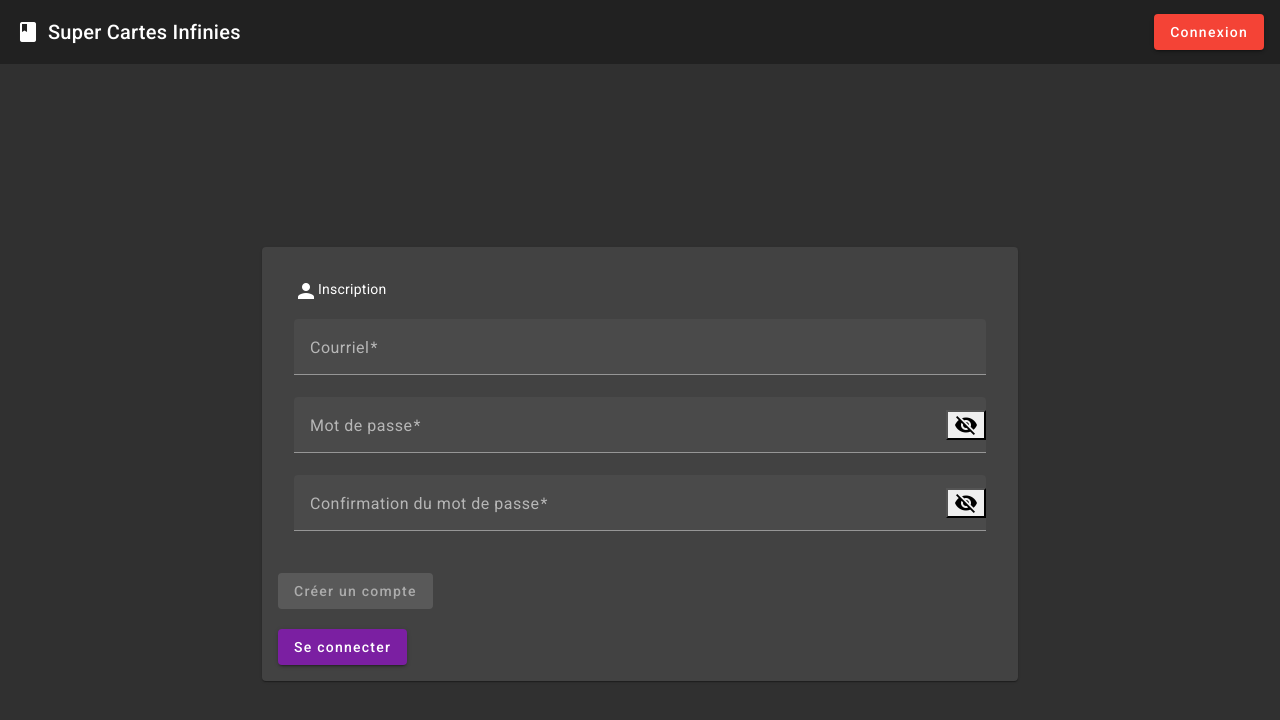
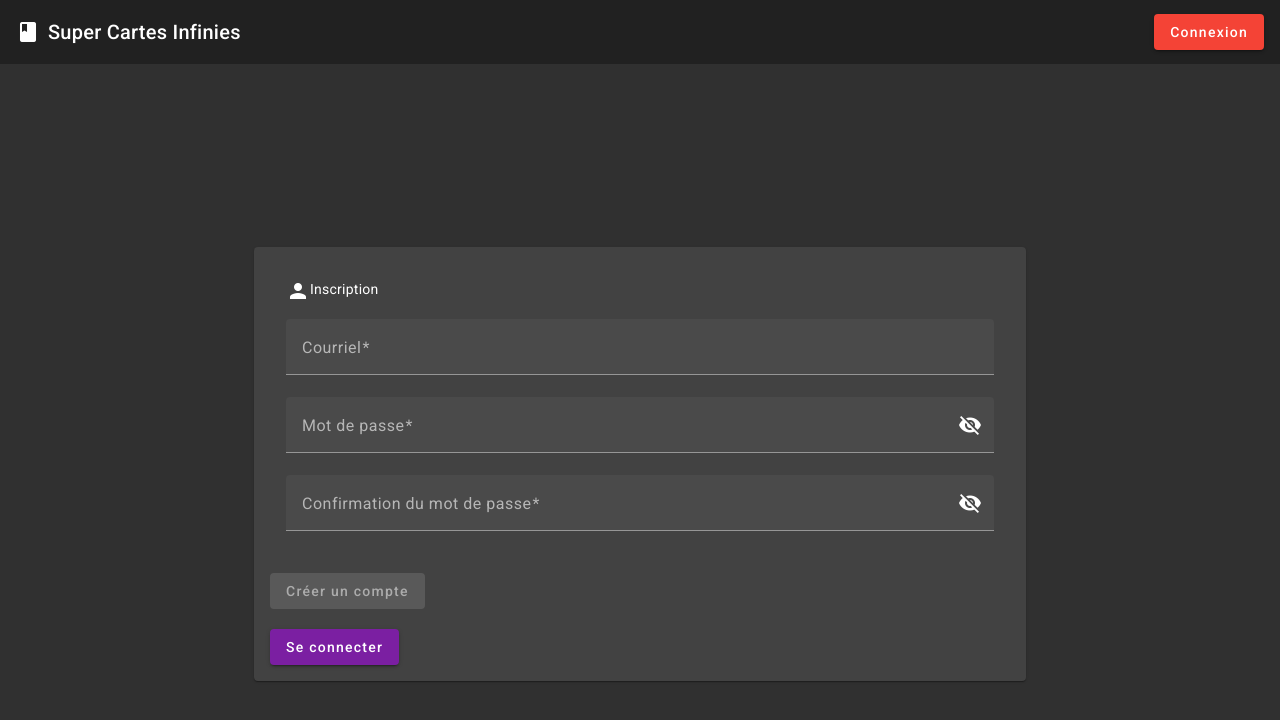
Before and after one commit to ColinMarotte/5W5_TP_Client, an Angular app in the folder ngsci-depart-main/: page /#/register in a window 1280 px wide. Shown: the top 720 px of the page. Built offline with nearby package versions, Linux system fonts and the light colour scheme.

Commit message:
BUGFIX: UI formulaire connexion/inscription
Maintenant, un appui sur la touche Enter envoi le formulaire, au lieu d'activer les boutons pour afficher/cacher le mot de passe, et ces derniers sont maintenant correctement stylisés.

```diff
--- a/ngsci-depart-main/src/app/components/login/login.component.html
+++ b/ngsci-depart-main/src/app/components/login/login.component.html
@@ -10,7 +10,7 @@
 
         <mat-form-field style="width: 100%">
           <mat-label>Courriel</mat-label>
-          <input matInput [(ngModel)]="emailInput" type="email" formControlName="email" name="email" required/>
+          <input matInput [(ngModel)]="emailInput" type="email" formControlName="email" name="email" required />
 
           <mat-error *ngIf="form.get('email')?.hasError('required')">
             Le courriel est <strong>requis</strong>.
@@ -19,8 +19,10 @@
 
         <mat-form-field style="width: 100%">
           <mat-label>Mot de passe</mat-label>
-          <input matInput [type]="hide ? 'password' : 'text'" [(ngModel)]="passwordInput" formControlName="password" name="password" required/>
-          <button mat-icon-button matSuffix (click)="hide = !hide" [attr.aria-label]="'Hide password'" [attr.aria-pressed]="hide">
+          <input matInput [type]="hide ? 'password' : 'text'" [(ngModel)]="passwordInput" formControlName="password"
+            name="password" required />
+          <button mat-icon-button matSuffix (click)="hide = !hide" [attr.aria-label]="'Hide password'"
+            [attr.aria-pressed]="hide" type="button">
             <mat-icon>{{hide ? 'visibility_off' : 'visibility'}}</mat-icon>
           </button>
 
@@ -39,7 +41,7 @@
 
         <br>
 
-        <button mat-raised-button color="accent" (click)="login()" [disabled]="!form.valid">
+        <button mat-raised-button color="accent" (click)="login()" [disabled]="!form.valid" type="submit">
           Se connecter
         </button>
         <br>
--- a/ngsci-depart-main/src/app/components/login/login.component.ts
+++ b/ngsci-depart-main/src/app/components/login/login.component.ts
@@ -7,7 +7,7 @@ import { MatCard, MatCardModule } from '@angular/material/card';
 import { MatError, MatFormField, MatFormFieldModule } from '@angular/material/form-field';
 import { MatInput } from '@angular/material/input';
 import { MatTabsModule } from '@angular/material/tabs';
-import { MatButton } from '@angular/material/button';
+import { MatButton, MatButtonModule } from '@angular/material/button';
 import { MatSnackBar, MatSnackBarModule } from '@angular/material/snack-bar';
 import { MatIconModule } from '@angular/material/icon';
 
@@ -16,7 +16,7 @@ import { MatIconModule } from '@angular/material/icon';
   templateUrl: './login.component.html',
   styleUrls: ['./login.component.css'],
   standalone: true,
-  imports: [ReactiveFormsModule, MatTabsModule, CommonModule, MatError, MatFormField, MatFormFieldModule, MatCard, MatInput, MatButton, MatSnackBarModule, MatIconModule, MatCardModule]
+  imports: [ReactiveFormsModule, MatTabsModule, CommonModule, MatError, MatFormField, MatFormFieldModule, MatCard, MatInput, MatButton, MatButtonModule, MatSnackBarModule, MatIconModule, MatCardModule]
 })
 export class LoginComponent implements OnInit {
 
--- a/ngsci-depart-main/src/app/components/register/register.component.html
+++ b/ngsci-depart-main/src/app/components/register/register.component.html
@@ -10,7 +10,7 @@
 
         <mat-form-field style="width: 100%">
           <mat-label>Courriel</mat-label>
-          <input matInput [(ngModel)]="emailInput" type="email" formControlName="email" name="email" required/>
+          <input matInput [(ngModel)]="emailInput" type="email" formControlName="email" name="email" required />
 
           <mat-error *ngIf="form.get('email')?.errors?.['email'] && !form.get('email')?.hasError('required')">
             Entrer une adresse courriel valide.
@@ -22,8 +22,10 @@
 
         <mat-form-field style="width: 100%">
           <mat-label>Mot de passe</mat-label>
-          <input matInput [type]="hide ? 'password' : 'text'" [(ngModel)]="passwordInput" formControlName="password" name="password" required/>
-          <button mat-icon-button matSuffix (click)="hide = !hide" [attr.aria-label]="'Hide password'" [attr.aria-pressed]="hide">
+          <input matInput [type]="hide ? 'password' : 'text'" [(ngModel)]="passwordInput" formControlName="password"
+            name="password" required />
+          <button mat-icon-button matSuffix (click)="hide = !hide" [attr.aria-label]="'Hide password'"
+            [attr.aria-pressed]="hide" type="button">
             <mat-icon>{{hide ? 'visibility_off' : 'visibility'}}</mat-icon>
           </button>
 
@@ -40,8 +42,10 @@
 
         <mat-form-field style="width: 100%">
           <mat-label>Confirmation du mot de passe</mat-label>
-          <input matInput [type]="hide ? 'password' : 'text'" [(ngModel)]="passwordConfirmInput" formControlName="passwordConfirm" name="passwordConfirm" required/>
-          <button mat-icon-button matSuffix (click)="hide = !hide" [attr.aria-label]="'Hide password'" [attr.aria-pressed]="hide">
+          <input matInput [type]="hide ? 'password' : 'text'" [(ngModel)]="passwordConfirmInput"
+            formControlName="passwordConfirm" name="passwordConfirm" required />
+          <button mat-icon-button matSuffix (click)="hide = !hide" [attr.aria-label]="'Hide password'"
+            [attr.aria-pressed]="hide" type="button">
             <mat-icon>{{hide ? 'visibility_off' : 'visibility'}}</mat-icon>
           </button>
 
@@ -63,7 +67,7 @@
 
         <br>
 
-        <button mat-raised-button color="accent" (click)="register()" [disabled]="!form.valid">
+        <button mat-raised-button color="accent" (click)="register()" [disabled]="!form.valid" type="submit">
           Créer un compte
         </button>
 
--- a/ngsci-depart-main/src/app/components/register/register.component.ts
+++ b/ngsci-depart-main/src/app/components/register/register.component.ts
@@ -7,7 +7,7 @@ import { MatCard, MatCardModule } from '@angular/material/card';
 import { MatError, MatFormField, MatFormFieldModule } from '@angular/material/form-field';
 import { MatInput } from '@angular/material/input';
 import { MatTabsModule } from '@angular/material/tabs';
-import { MatButton } from '@angular/material/button';
+import { MatButton, MatButtonModule } from '@angular/material/button';
 import { MatSnackBar, MatSnackBarModule } from '@angular/material/snack-bar';
 import { MatIconModule } from '@angular/material/icon';
 
@@ -16,7 +16,7 @@ import { MatIconModule } from '@angular/material/icon';
   templateUrl: './register.component.html',
   styleUrls: ['./register.component.css'],
   standalone: true,
-  imports: [ReactiveFormsModule, MatTabsModule, CommonModule, MatError, MatFormField, MatFormFieldModule, MatCard, MatInput, MatButton, MatSnackBarModule, MatIconModule, MatCardModule]
+  imports: [ReactiveFormsModule, MatTabsModule, CommonModule, MatError, MatFormField, MatFormFieldModule, MatCard, MatInput, MatButton, MatButtonModule, MatSnackBarModule, MatIconModule, MatCardModule]
 })
 export class RegisterComponent implements OnInit {
 
```
